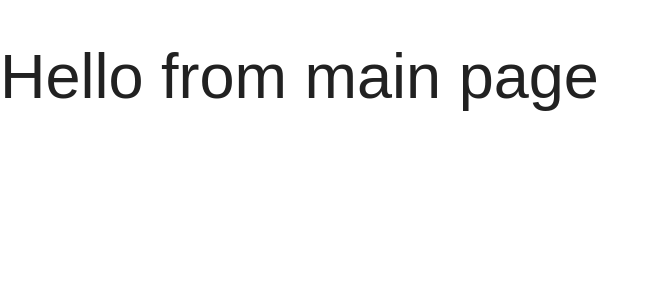
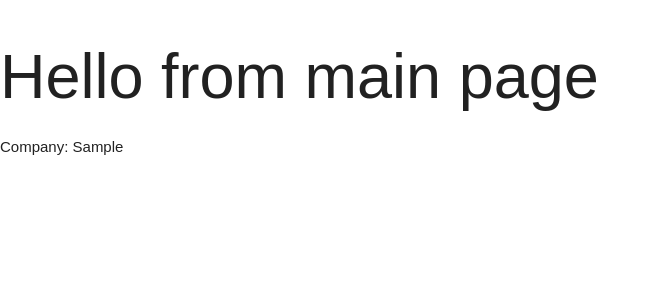
Before and after one commit to lancechincodes/elevator, a Django app: page /applications/ in a window 1280 px wide. Shown: the top 300 px of the page, without its empty margins (0-659 px from the left). Run offline with Django 4.2, Linux system fonts and the light colour scheme; a user stored in the database is signed in; tables that the repository leaves empty hold one stand-in row (values such as "Sample post"); some libraries are stand-ins or nearby versions.

Commit message:
Complete successful test for mapping over user's info in index template

```diff
--- a/main_app/templates/applications/index.html
+++ b/main_app/templates/applications/index.html
@@ -7,5 +7,8 @@
 
 {% block content %}
 <h1>Hello from main page</h1>
+{% for application in applications %}
+    <p>Company: {{ application.company }}</p>
+{% endfor %}
 
 {% endblock %}
```
